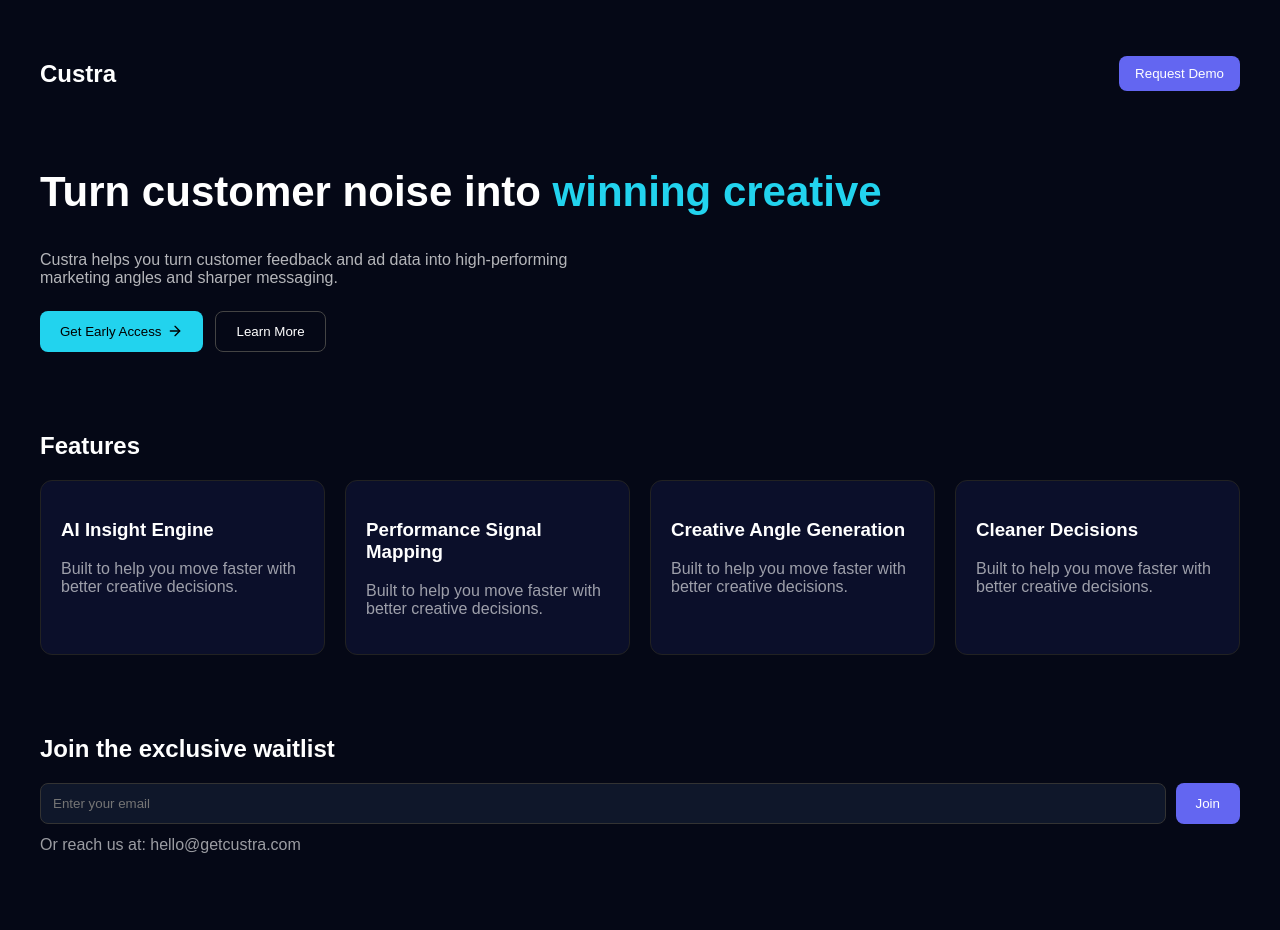
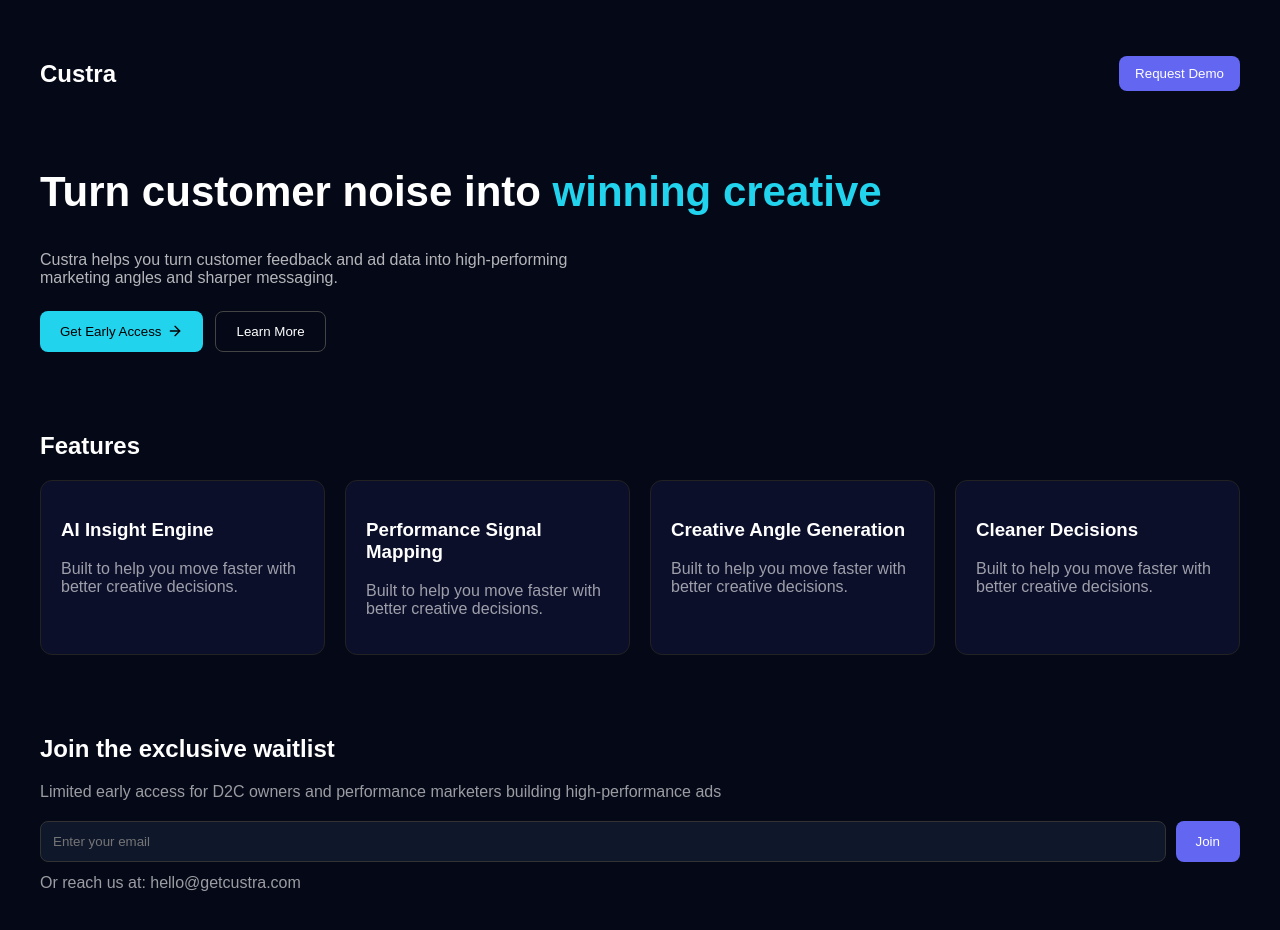
Before and after one commit to boss23custra/Custra, a React (Vite) app: page / in a window 1280 px wide. Shown: the top 930 px of the page. Built offline with nearby package versions, Linux system fonts and the light colour scheme.

Commit message:
Update App.tsx

```diff
--- a/src/App.tsx
+++ b/src/App.tsx
@@ -122,7 +122,9 @@ export default function App() {
       {/* EMAIL CAPTURE */}
       <section style={{ marginTop: "80px" }}>
         <h2>Join the exclusive waitlist</h2>
-
+<p style={{ opacity: 0.6, marginTop: "8px" }}>
+  Limited early access for D2C owners and performance marketers building high-performance ads
+</p>
         <form
           onSubmit={async (e) => {
             e.preventDefault();
```
